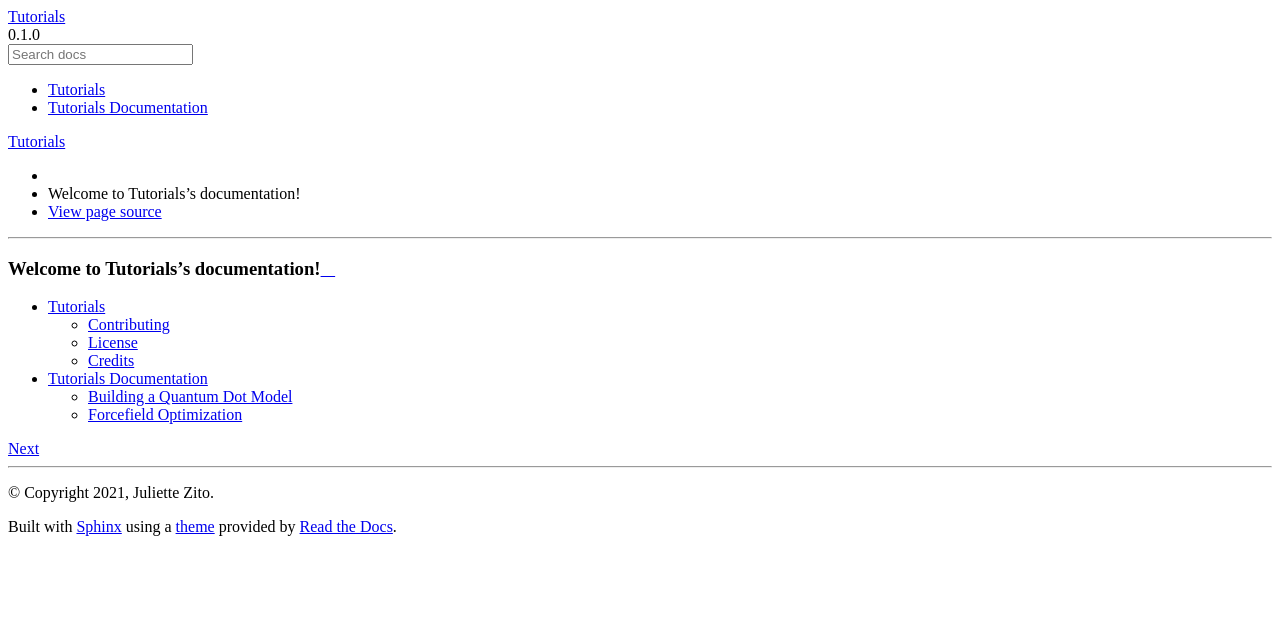
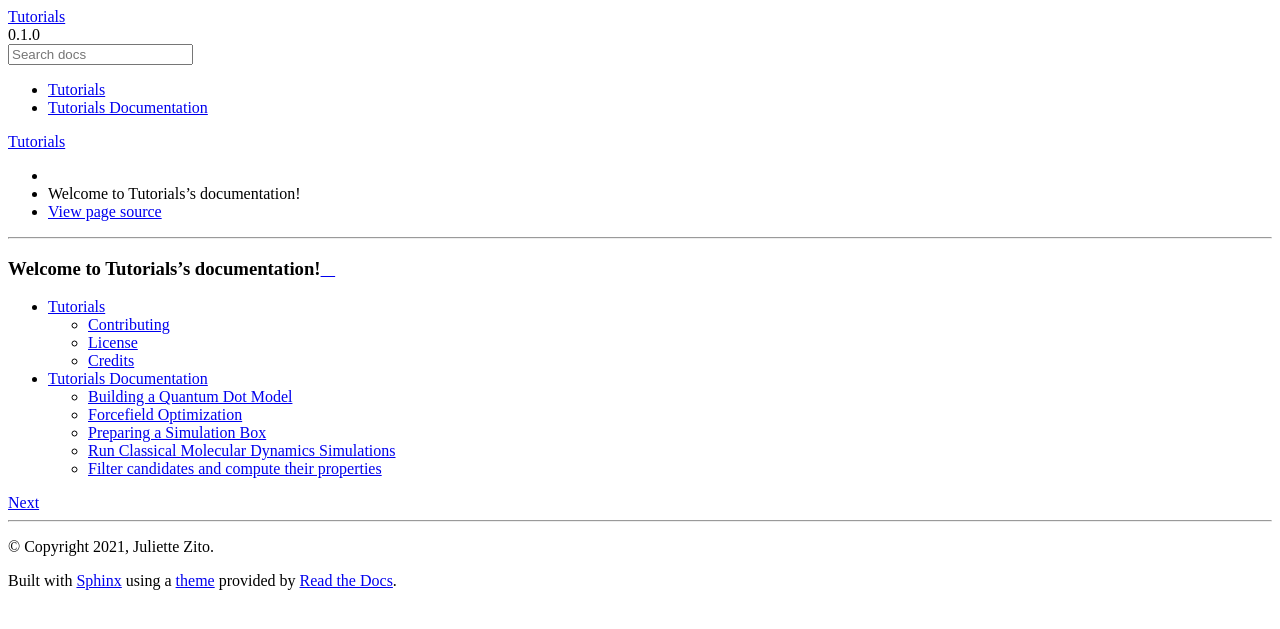
Before and after one commit to nlesc-nano/Tutorials, a Sphinx documentation site: the page built from docs/index.rst, in a window 1280 px wide. Shown: the top 629 px of the page. Built offline with Sphinx 7.4.7 and the Read the Docs theme 2.0.0, drawn with Linux system fonts in a browser that asks for light colours; pages that are not in the unit, such as notebooks, are missing from menus.

Commit message:
Update 0_documentation.rst

```diff
--- a/docs/0_documentation.rst
+++ b/docs/0_documentation.rst
@@ -6,6 +6,6 @@
 .. toctree::
     1_build_qd
     2_fitting
-    3_classical_md
-    4_filter_and_compute
-    5_simulation_box
+    3_simulation_box
+    4_classical_md
+    5_filter_and_compute
```
